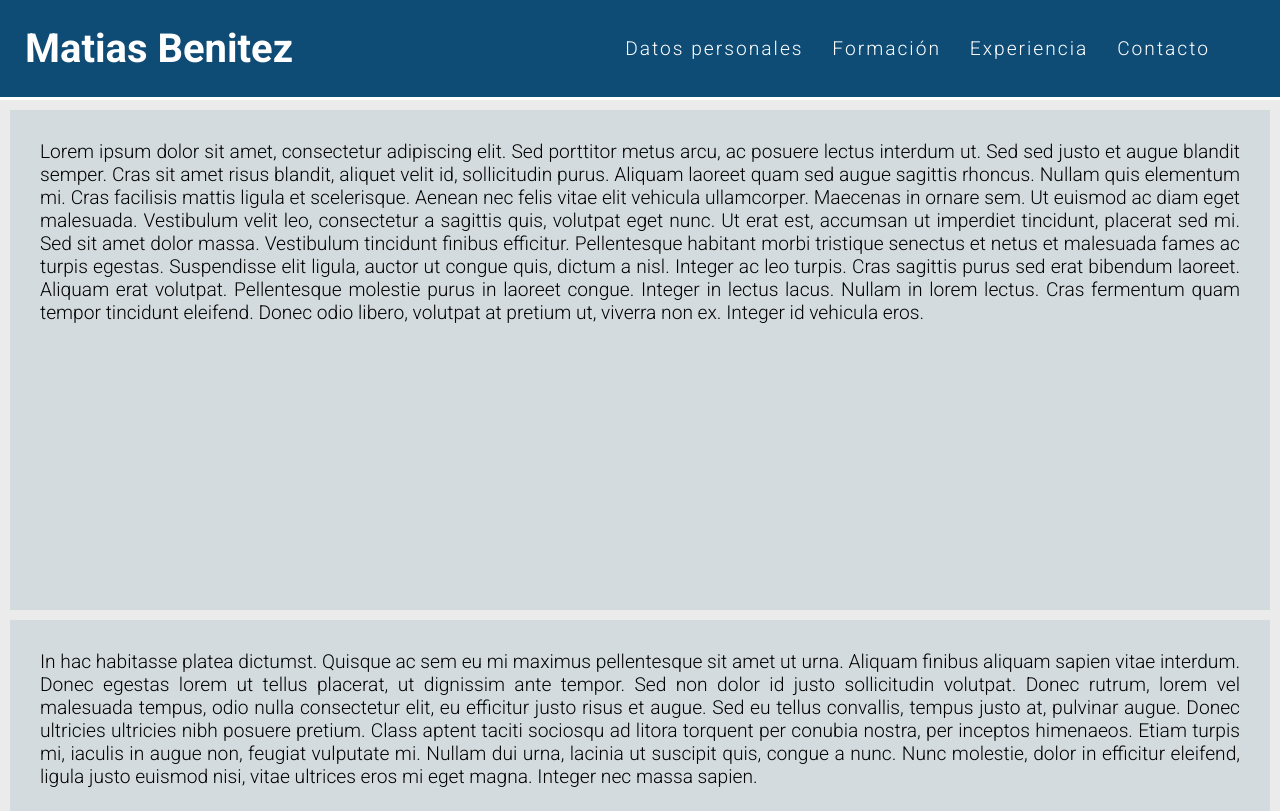
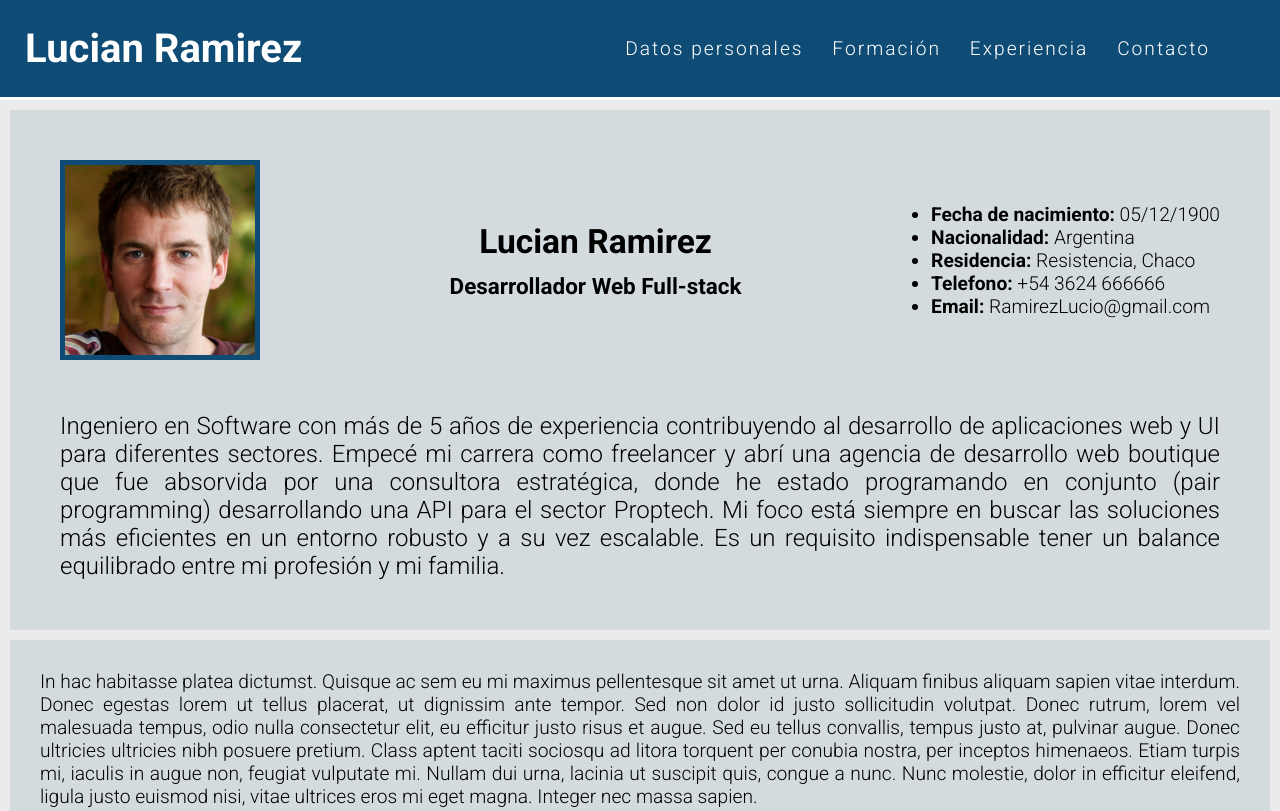
Before and after one commit to MatiasBEZ/Curriculum_ProyectoFinal_ArgentinaPrograma, a plain HTML site: page index.html in a window 1280 px wide. Shown: the top 811 px of the page. Drawn offline with Linux system fonts and the light colour scheme.

Commit message:
datos personales section is ready

```diff
--- a/css/index.css
+++ b/css/index.css
@@ -174,3 +174,46 @@ body {
     text-align: justify;
     text-justify: inter-word;
 }
+
+
+/* Datos personales section */
+
+#datos {
+    display:flex;
+    flex-wrap: wrap;
+    flex-direction: row;
+    align-items: center;
+    gap: 32px;
+    padding: 50px;
+    justify-content: space-between;
+}
+
+@media(max-width:980px) {
+    #datos {
+        display:flex;
+        flex-wrap: wrap;
+        flex-direction: row;
+        align-items: center;
+        gap: 32px;
+        padding: 50px;
+        justify-content: center;
+    }
+}
+
+.profile_pic {
+    width: 200px;
+    height: 200px;
+    border: 5px solid #0F4C75;
+}
+
+.prof_title {
+    margin-bottom: 12px;
+    font-size: 2.1rem;
+    text-align: center;
+}
+
+.prof_parag {
+    margin-top: 20px;
+    text-align: justify;
+    font-size: 1.5rem;
+}
--- a/index.html
+++ b/index.html
@@ -14,7 +14,7 @@
 <body class="grid-container">
     <header class="header">
         <nav class="nav container" id="nav">
-            <h2 class="nav_logo">Matias Benitez</h2>
+            <h2 class="nav_logo">Lucian Ramirez</h2>
             <ul class="nav_links">
                 <li class="nav_item">
                     <a href="#datos" class="nav_link">Datos personales</a>
@@ -41,9 +41,25 @@
     </header>
     <main class="main">
         <section class="sections" id="datos">
-            <p>Lorem ipsum dolor sit amet, consectetur adipiscing elit. Sed porttitor metus arcu, ac posuere lectus interdum ut. Sed sed justo et augue blandit semper. Cras sit amet risus blandit, aliquet velit id, sollicitudin purus. Aliquam laoreet quam sed augue sagittis rhoncus. Nullam quis elementum mi. Cras facilisis mattis ligula et scelerisque. Aenean nec felis vitae elit vehicula ullamcorper. Maecenas in ornare sem. Ut euismod ac diam eget malesuada. Vestibulum velit leo, consectetur a sagittis quis, volutpat eget nunc. Ut erat est, accumsan ut imperdiet tincidunt, placerat sed mi. Sed sit amet dolor massa. Vestibulum tincidunt finibus efficitur. Pellentesque habitant morbi tristique senectus et netus et malesuada fames ac turpis egestas.
 
-                Suspendisse elit ligula, auctor ut congue quis, dictum a nisl. Integer ac leo turpis. Cras sagittis purus sed erat bibendum laoreet. Aliquam erat volutpat. Pellentesque molestie purus in laoreet congue. Integer in lectus lacus. Nullam in lorem lectus. Cras fermentum quam tempor tincidunt eleifend. Donec odio libero, volutpat at pretium ut, viverra non ex. Integer id vehicula eros.</p>
+            <img src="assets/randomface.jpg" alt="Foto de perfil" class="profile_pic">
+            <div>
+                <h2 class="prof_title">Lucian Ramirez</h2>
+                <h3>Desarrollador Web Full-stack</h3>
+            </div>
+            <div class="profile_info">
+                <ul>
+                    <li><strong>Fecha de nacimiento:</strong> 05/12/1900</li>
+                    <li><strong>Nacionalidad:</strong> Argentina</li>
+                    <li><strong>Residencia:</strong> Resistencia, Chaco</li>
+                    <li><strong>Telefono:</strong> +54 3624 666666</li>
+                    <li><strong>Email:</strong> RamirezLucio@gmail.com</li>
+                </ul>
+            </div>
+            <div class="prof_parag">
+                <p>Ingeniero en Software con más de 5 años de experiencia contribuyendo al desarrollo de aplicaciones web y UI para diferentes sectores. Empecé mi carrera como freelancer y abrí una agencia de desarrollo web boutique que fue absorvida por una consultora estratégica, donde he estado programando en conjunto (pair programming) desarrollando una API para el sector Proptech. Mi foco está siempre en buscar las soluciones más eficientes en un entorno robusto y a su vez escalable. Es un requisito indispensable tener un balance equilibrado entre mi profesión y mi familia.</p>
+            </div>
+
         </section>
         <section class="sections" id="formacion">
             <p>In hac habitasse platea dictumst. Quisque ac sem eu mi maximus pellentesque sit amet ut urna. Aliquam finibus aliquam sapien vitae interdum. Donec egestas lorem ut tellus placerat, ut dignissim ante tempor. Sed non dolor id justo sollicitudin volutpat. Donec rutrum, lorem vel malesuada tempus, odio nulla consectetur elit, eu efficitur justo risus et augue. Sed eu tellus convallis, tempus justo at, pulvinar augue. Donec ultricies ultricies nibh posuere pretium. Class aptent taciti sociosqu ad litora torquent per conubia nostra, per inceptos himenaeos. Etiam turpis mi, iaculis in augue non, feugiat vulputate mi. Nullam dui urna, lacinia ut suscipit quis, congue a nunc. Nunc molestie, dolor in efficitur eleifend, ligula justo euismod nisi, vitae ultrices eros mi eget magna. Integer nec massa sapien.</p>
```
Also changed, not shown: assets/gigachad.jpeg (added), assets/randomface.jpg (added).
